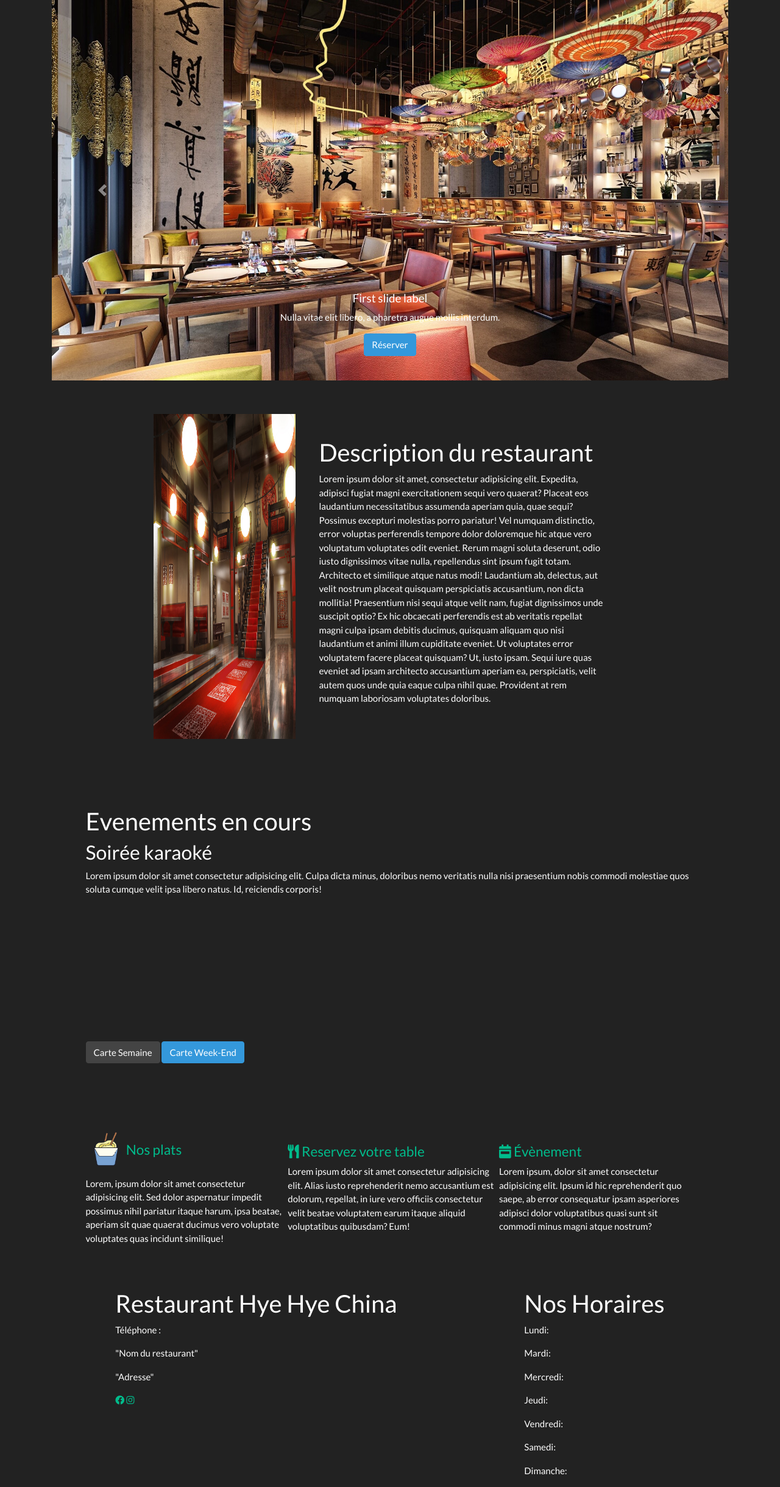
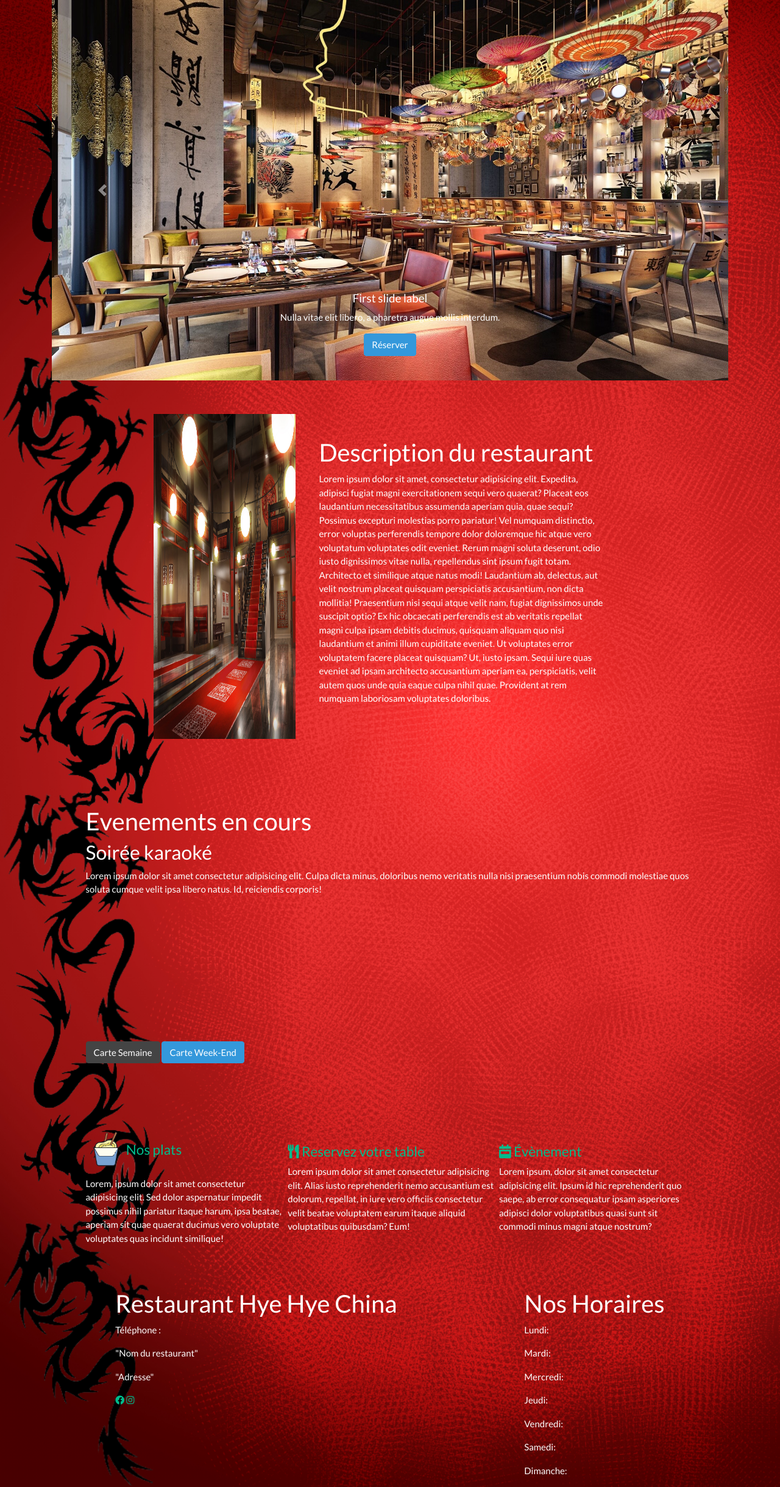
Before and after one commit to Fenibax/Hye-Hye-China, a Symfony app: template china/templates/china/index.html.twig in a window 1280 px wide. Shown: the part 71-2510 px from the top of the page at 61% size. Run offline with Twig, Linux system fonts and the light colour scheme; the template is opened without the code that fills it, so the values that code supplies are empty; some libraries are stand-ins or nearby versions.

Commit message:
css changer

```diff
--- a/china/public/asset/css/style.css
+++ b/china/public/asset/css/style.css
@@ -42,11 +42,5 @@
 
 body{
     background-size: cover;
-<<<<<<< HEAD
     background-image: url('../images/background.jpg');
 }
-=======
-    background-image: url("asset/images/background.jpg");
-}
-
->>>>>>> 4e1769ac61f54555f7e3898edb6d6c18e7c17f35
```
